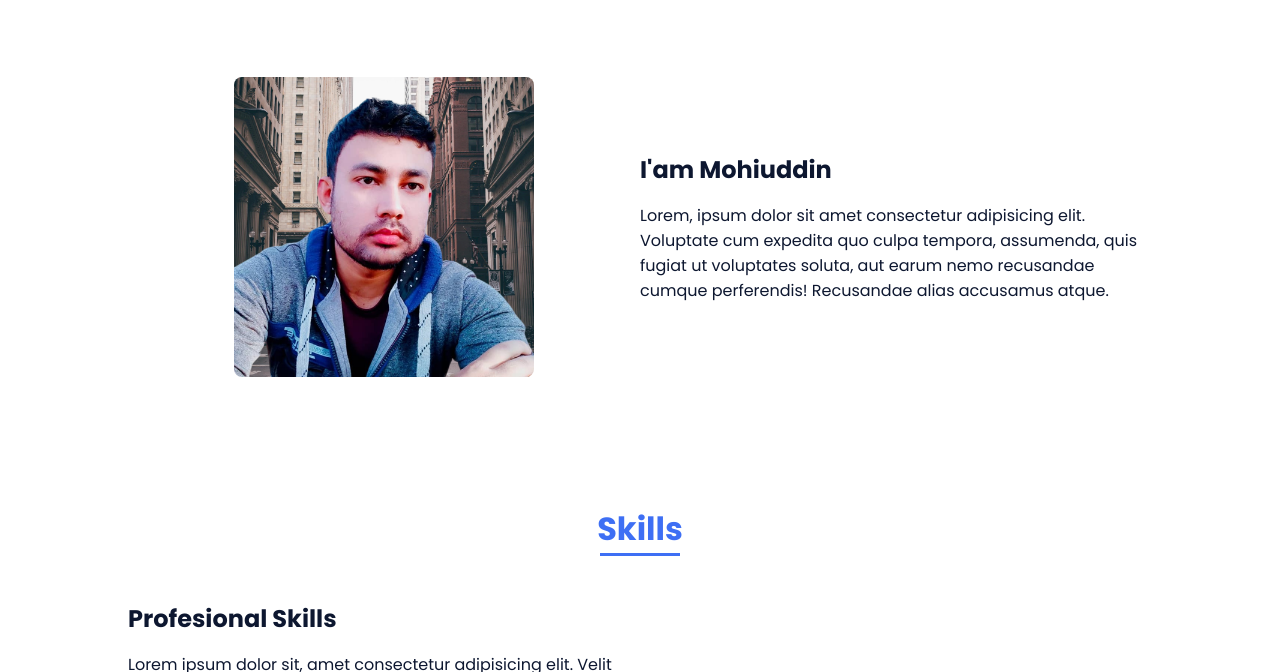
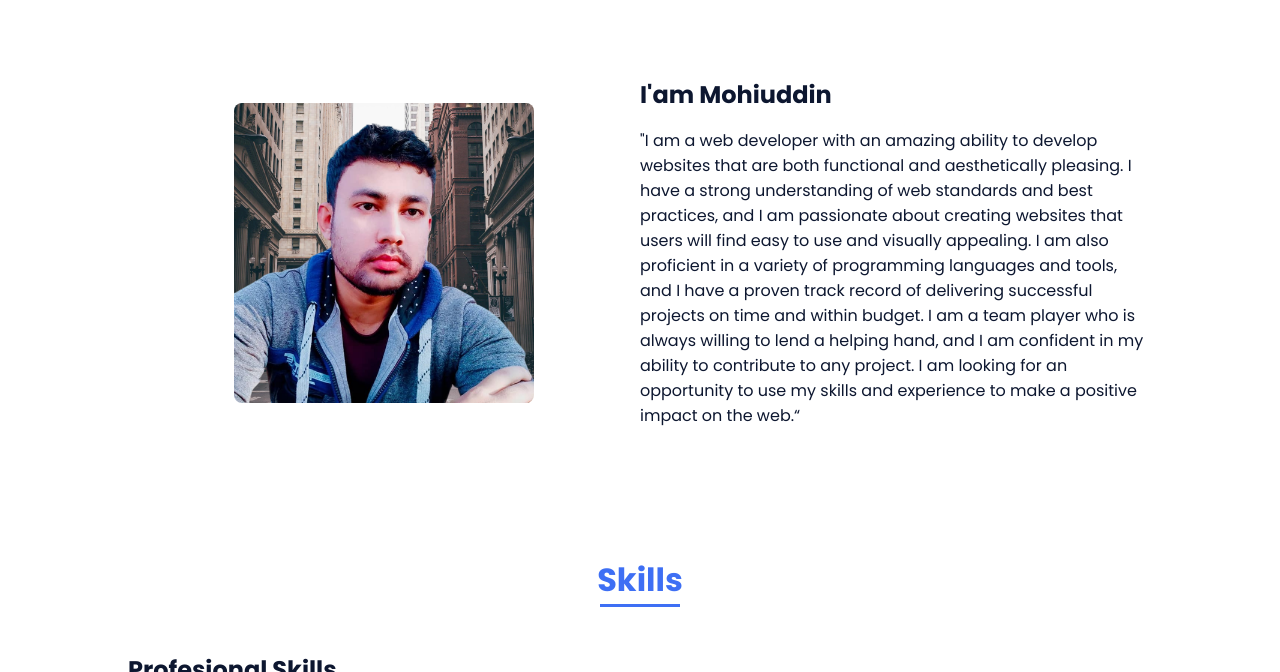
Before and after one commit to mohiuddinpr/personal, a plain HTML site: page index.html in a window 1280 px wide. Shown: the part 822-1494 px from the top of the page. Drawn offline with nearby package versions, Linux system fonts and the light colour scheme.

Commit message:
Update index.html

```diff
--- a/index.html
+++ b/index.html
@@ -74,7 +74,7 @@
 
                     <div>
                         <h2 class="about__subtitle">I'am Mohiuddin</h2>
-                        <p class="about__text">Lorem, ipsum dolor sit amet consectetur adipisicing elit. Voluptate cum expedita quo culpa tempora, assumenda, quis fugiat ut voluptates soluta, aut earum nemo recusandae cumque perferendis! Recusandae alias accusamus atque.</p>
+                        <p class="about__text">"I am a web developer with an amazing ability to develop websites that are both functional and aesthetically pleasing. I have a strong understanding of web standards and best practices, and I am passionate about creating websites that users will find easy to use and visually appealing. I am also proficient in a variety of programming languages and tools, and I have a proven track record of delivering successful projects on time and within budget. I am a team player who is always willing to lend a helping hand, and I am confident in my ability to contribute to any project. I am looking for an opportunity to use my skills and experience to make a positive impact on the web.“</p>
                     </div>
                 </div>
             </section>
```
